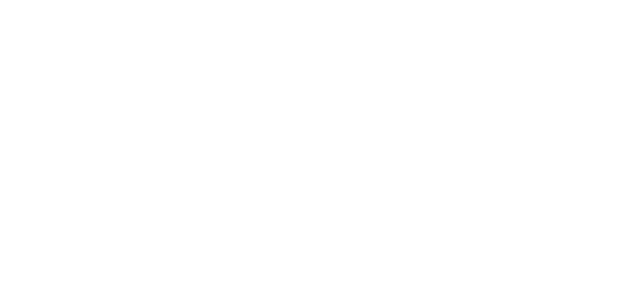
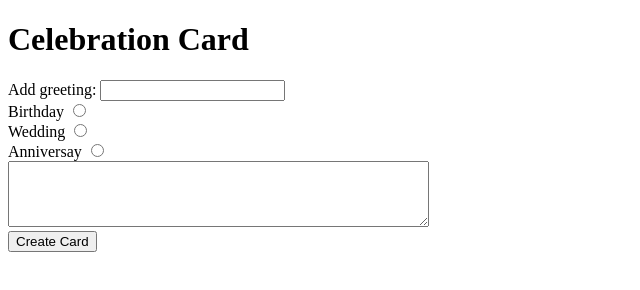
Before and after one commit to Pearl-web/CelebrationCard, a website: page index.html in a window 1280 px wide. Shown: the whole page, without its empty margins (0-640 px from the left). Drawn offline with Linux system fonts and the light colour scheme.

Commit message:
add form

```diff
--- a/index.html
+++ b/index.html
@@ -3,9 +3,29 @@
 <head>
     <meta charset="UTF-8">
     <meta name="viewport" content="width=device-width, initial-scale=1.0">
-    <title>Document</title>
+    <title>Celebration Card</title>
 </head>
 <body>
+    <h1>Celebration Card</h1>
+    <form action="">
+        <label for="greeting">Add greeting:</label>
+        <input type="text" id="greeting" name="greeting">
+        <br>
+        <label for="birthday">Birthday</label>
+        <input type="radio" id="birthday" name="occasion" value="birthday">
+        <br>
+        <label for="wedding">Wedding</label>
+        <input type="radio" id="wedding" name="occasion" value="wedding">
+        <br>
+        <label for="anniversary">Anniversay</label>
+        <input type="radio" id="anniversary" name="occasion" value="anniversary">
+        <br>
+        <label for="message"></label>
+        <textarea id="message" name="message" rows="4" cols="50"></textarea>
+        <br>
+        <input type="submit" value="Create Card">
+
+    </form>
 
 </body>
 </html>
```
